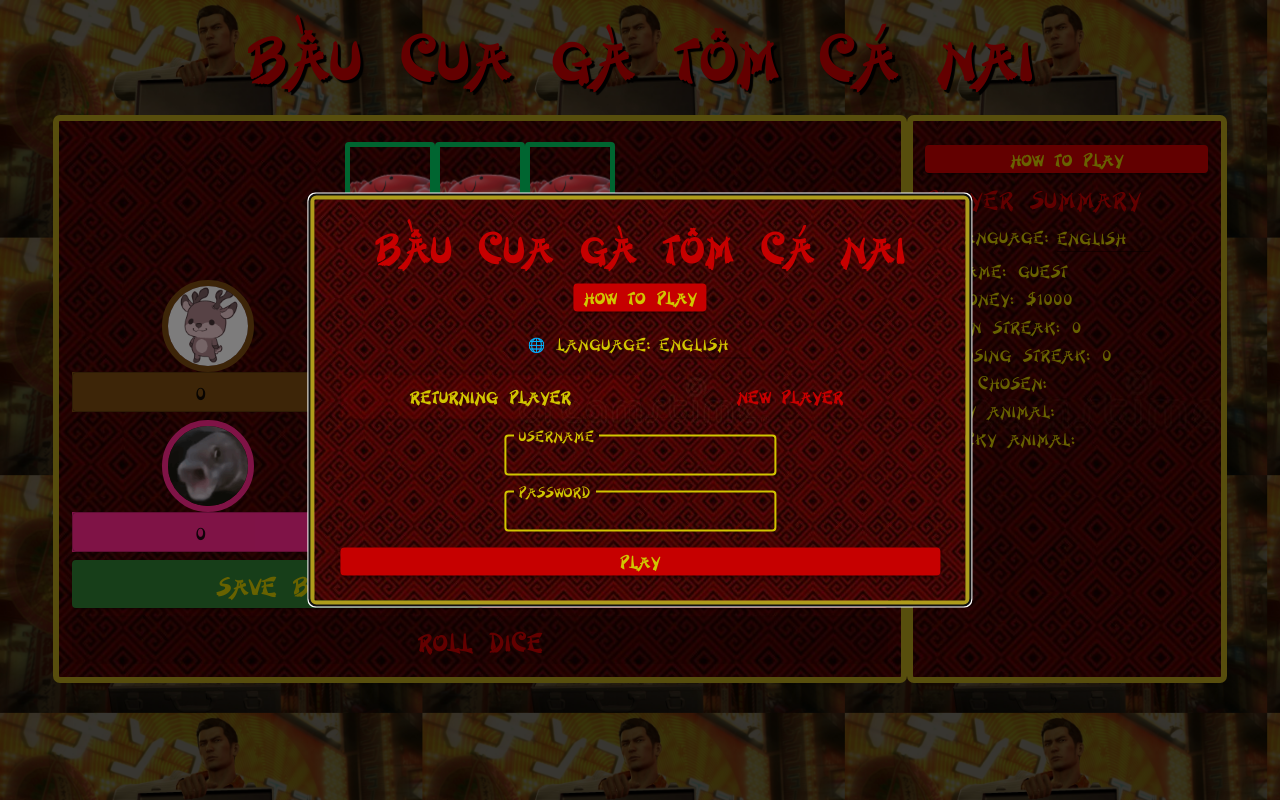
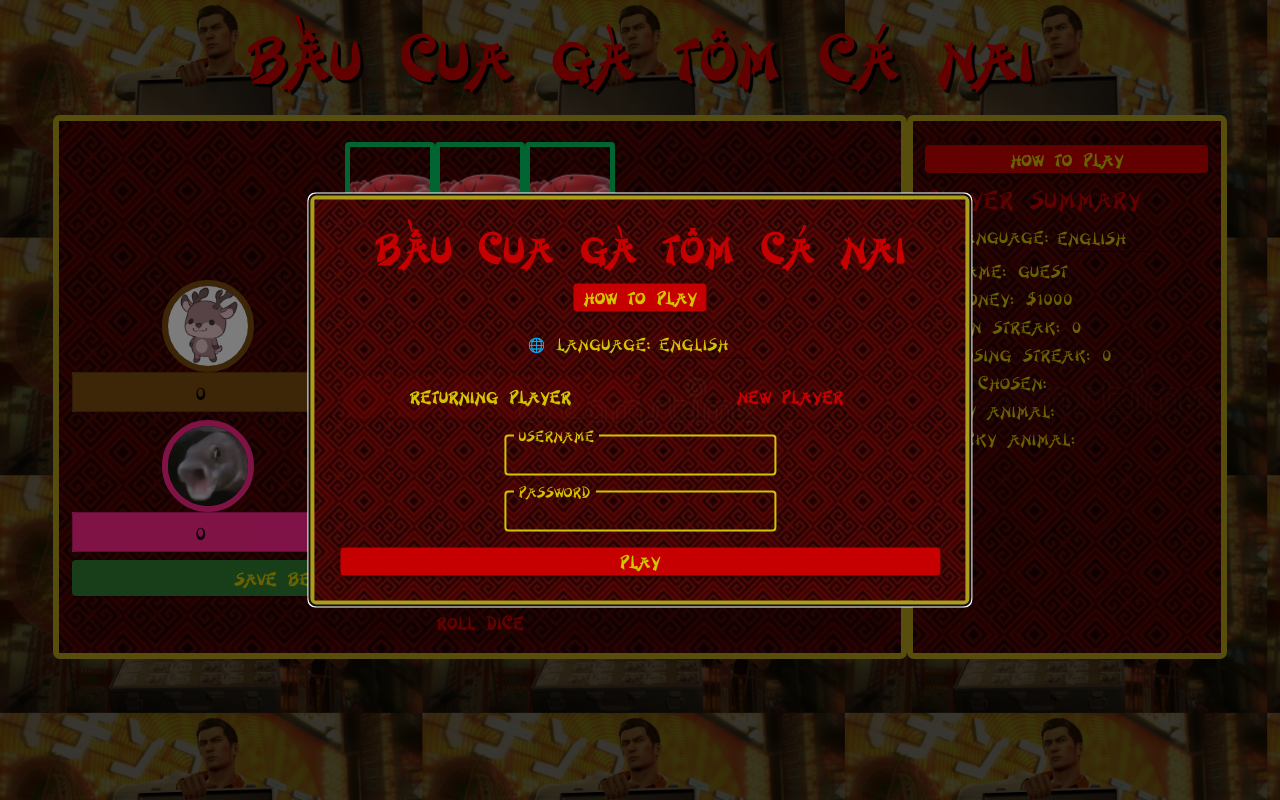
Before and after one commit to bbydino/BAU-CUA, a React (Create React App) app in the folder client/: page / in a window 1280 px wide. Built offline with nearby package versions, Linux system fonts and the light colour scheme; no server answers; grey boxes are pictures that could not be loaded.

Commit message:
smaller text on board buttons

```diff
--- a/client/src/components/Board/Board.tsx
+++ b/client/src/components/Board/Board.tsx
@@ -194,7 +194,7 @@ const Board = () => {
             disabled={isBetError || isDiceRolling}
             sx={{ height: "100%" }}
           >
-            <Typography align="center" variant="h6" color="secondary">
+            <Typography align="center" variant="body2" color="secondary">
               <b>{t("SAVE BET", user.lang)}</b>
             </Typography>
           </Button>
@@ -209,7 +209,7 @@ const Board = () => {
             disabled={isBetSaved || isDiceRolling}
             sx={{ height: "100%" }}
           >
-            <Typography align="center" variant="h6" color="secondary">
+            <Typography align="center" variant="body2" color="secondary">
               <b>{t("CLEAR BET", user.lang)}</b>
             </Typography>
           </Button>
@@ -225,7 +225,7 @@ const Board = () => {
           disabled={!isBetSaved}
           sx={{ height: "100%" }}
         >
-          <Typography align="center" variant="h6" color="primary">
+          <Typography align="center" variant="body2" color="primary">
             <b>{t("ROLL DICE", user.lang)}</b>
           </Typography>
         </Button>
```
